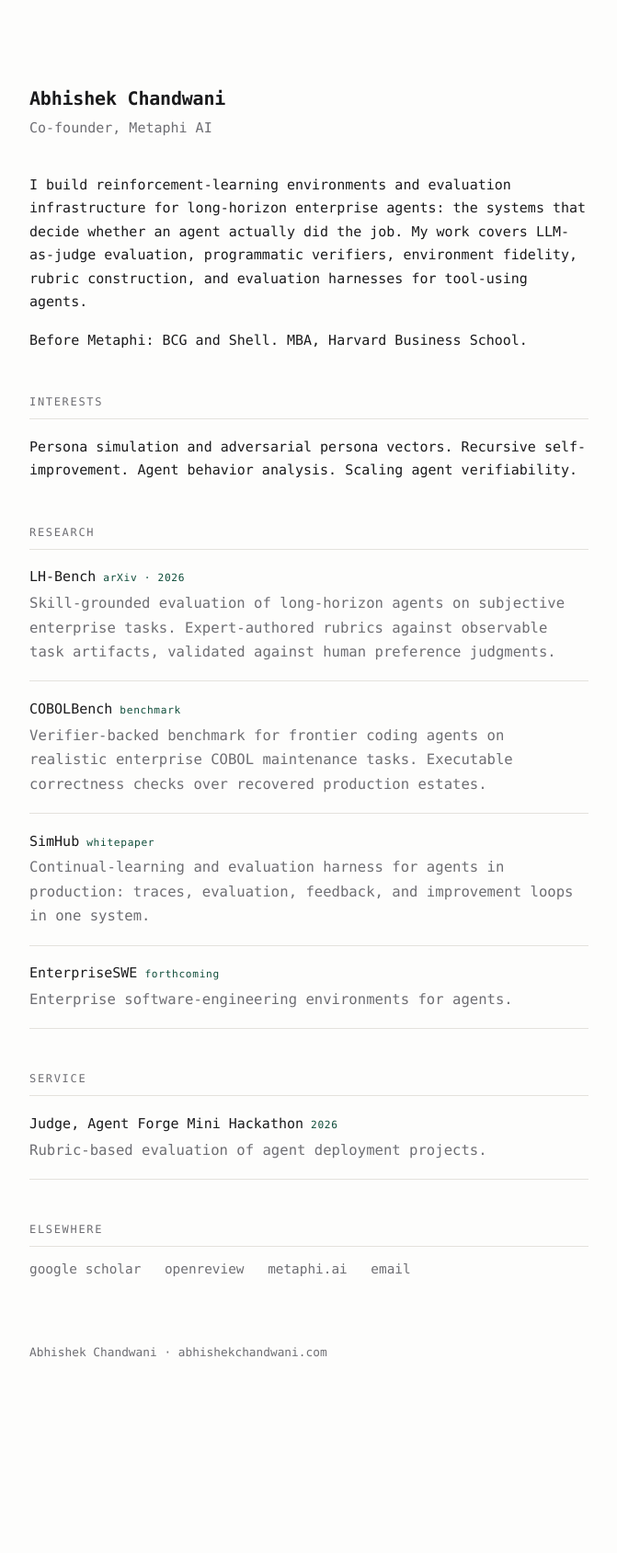
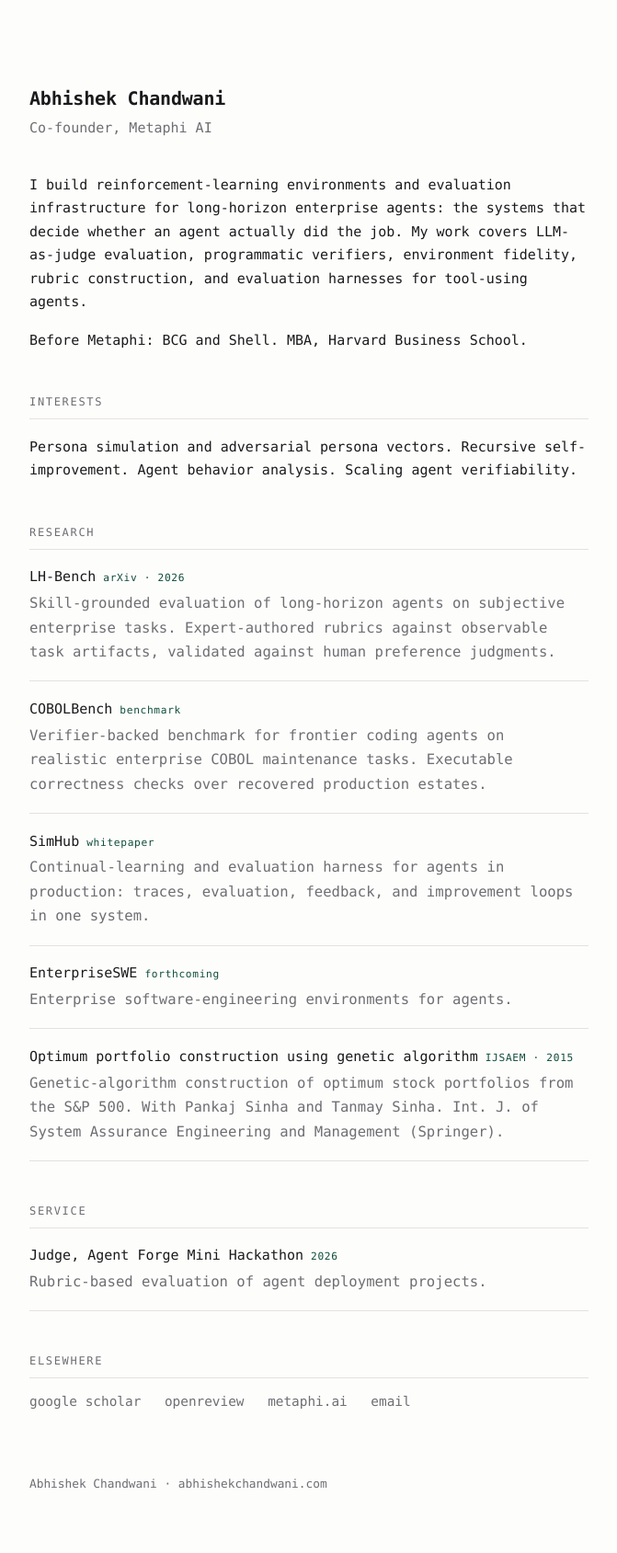
Before and after one commit to chandwaniac/abhishekchandwani.com, a Jekyll site: the page built from index.html, in a window 1280 px wide. Shown: the whole page at 92% size, without its empty margins (304-975 px from the left). Built offline with Jekyll 4.4.1, drawn with Linux system fonts in a browser that asks for light colours; before the commit the page ends 1545 px from its top, so only the background shows below that.

Commit message:
research: add 2015 GA portfolio paper (IJSAEM/Springer)

```diff
--- a/index.html
+++ b/index.html
@@ -77,6 +77,12 @@
         <span class="item-title">EnterpriseSWE</span><span class="tag">forthcoming</span>
         <p class="item-note">Enterprise software-engineering environments for agents.</p>
       </li>
+      <li><a class="item-link" href="https://doi.org/10.1007/s13198-014-0293-7">
+        <span class="item-title">Optimum portfolio construction using genetic algorithm</span><span class="tag">IJSAEM · 2015</span>
+        <p class="item-note">Genetic-algorithm construction of optimum stock portfolios from the
+        S&amp;P 500. With Pankaj Sinha and Tanmay Sinha. Int. J. of System Assurance Engineering
+        and Management (Springer).</p>
+      </a></li>
     </ul>
   </section>
 
--- a/llms.txt
+++ b/llms.txt
@@ -21,6 +21,9 @@
 - [SimHub whitepaper](https://simhub.so/whitepaper): continual-learning and evaluation
   harness for agents in production.
 - EnterpriseSWE: enterprise software-engineering environments for agents (forthcoming).
+- [Algorithm of construction of optimum portfolio of stocks using genetic algorithm](https://doi.org/10.1007/s13198-014-0293-7):
+  with Pankaj Sinha and Tanmay Sinha. International Journal of System Assurance Engineering
+  and Management (Springer), 2015.
 
 ## Service
 
```
Also changed, not shown: agents.md (+3 -0 lines).
